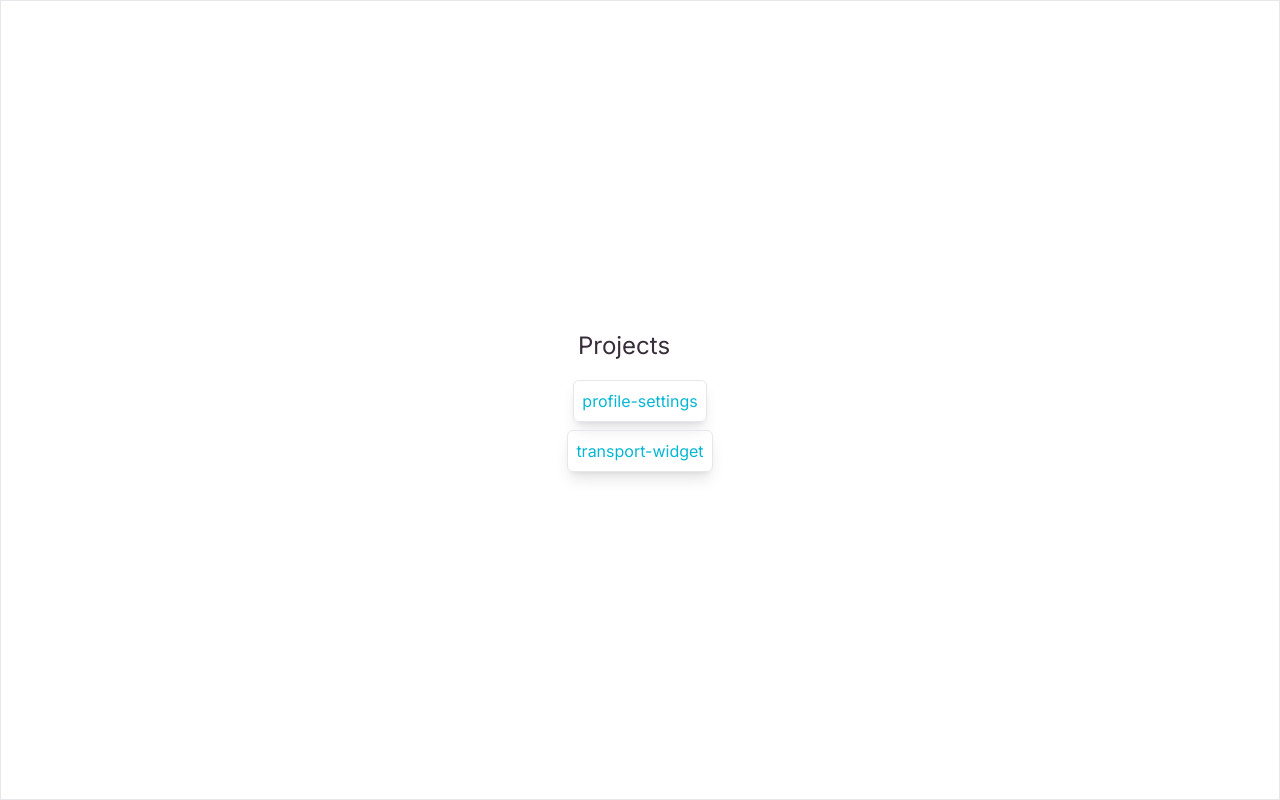
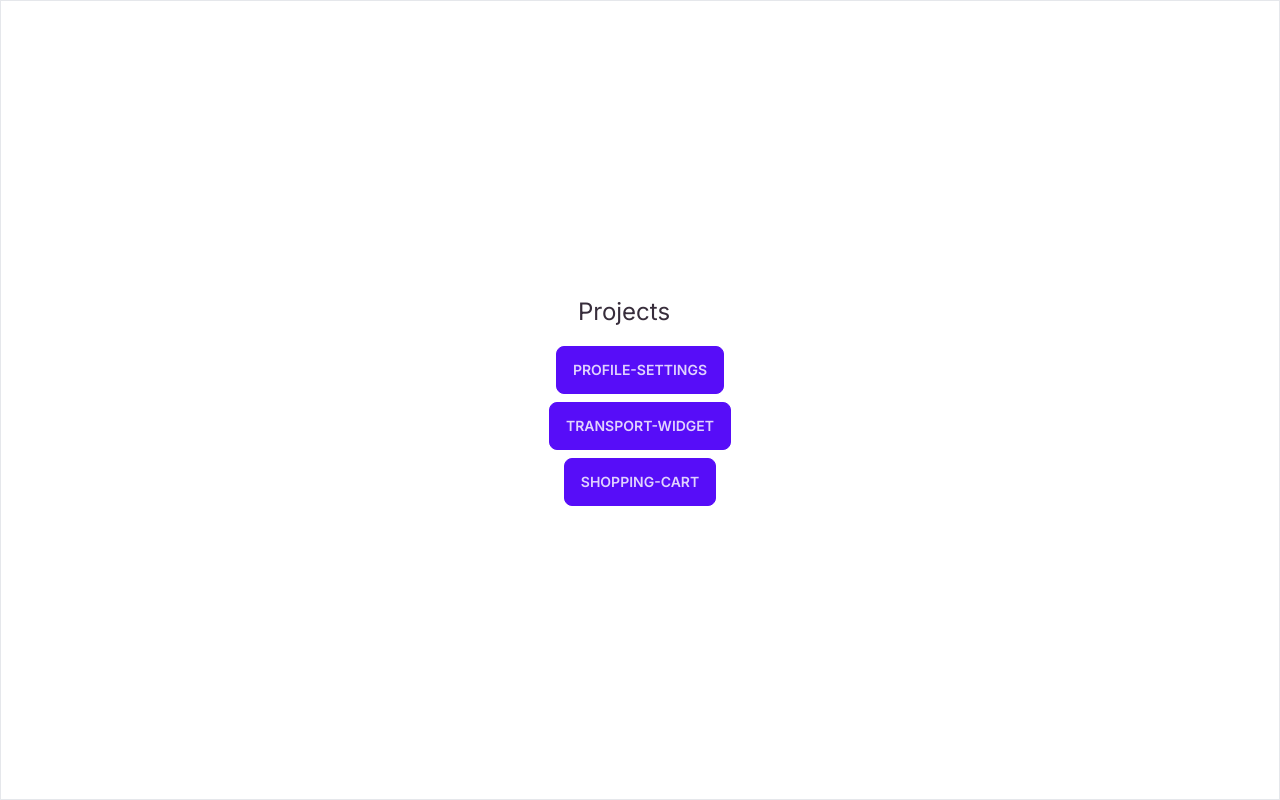
Before and after one commit to jose-guilherme93/react-experimentals, a Next.js app: page / in a window 1280 px wide. Built offline with nearby package versions, Linux system fonts and the light colour scheme.

Commit message:
feat: added LinkToComponent button

```diff
--- /dev/null
+++ b/src/app/challenges/shopping-cart/page.tsx
@@ -0,0 +1,7 @@
+
+
+export default function shoppingCart() {
+    return(
+        <h1>Shopping Cart</h1>
+    )
+}
--- a/src/app/page.tsx
+++ b/src/app/page.tsx
@@ -1,4 +1,5 @@
 "use client"
+import LinkToComponent from "@/components/linkToComponent";
 import Link from "next/link";
 
 export default function Home() {
@@ -6,8 +7,13 @@ export default function Home() {
     <>
       <main className="flex h-screen border flex-col gap-2 items-center">
         <h1 className="mb-2">Projects</h1>
-        <Link className="text-cyan-500 border border-solid border-1 p-2 rounded-md shadow-lg" href={'/challenges/profile-settings'}>profile-settings</Link>
-        <Link className="text-cyan-500 border border-solid border-1 p-2 rounded-md shadow-lg" href={'challenges/transport-widget'}>transport-widget </Link>
+        <LinkToComponent href={'challenges/profile-settings'}>profile-settings</LinkToComponent>
+
+
+        <LinkToComponent href={'challenges/transport-widget'}>transport-widget </LinkToComponent>
+
+
+        <LinkToComponent href={'challenges/shopping-cart'}>shopping-cart</LinkToComponent>
       </main>
     </>
   )
--- /dev/null
+++ b/src/components/linkToComponent.tsx
@@ -0,0 +1,14 @@
+import  Link,{ LinkProps} from 'next/link'
+import React from 'react'
+
+
+interface LinkProp extends LinkProps {
+    children: string
+}
+
+export default function LinkToComponent( {...linkProps }:LinkProp) {
+    return (
+
+        <Link {...linkProps} className='btn btn-primary'>{}</Link>
+    )
+}
```
